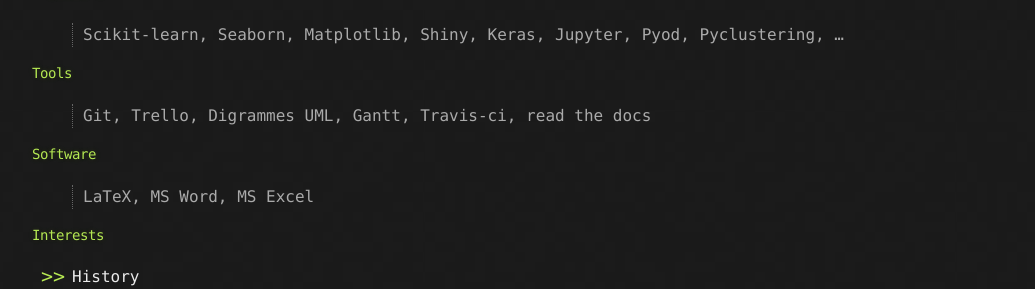
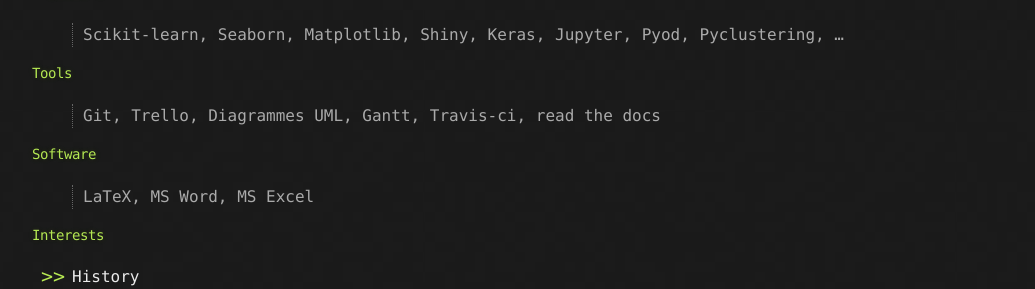
Before and after one commit to lachhebo/lachhebo.github.io, a Jekyll site: the page built from about.md, in a window 1280 px wide. Shown: the part 1485-1774 px from the top of the page, without its empty margins (108-1143 px from the left). Built offline with Jekyll 4.4.1, drawn with Linux system fonts in a browser that asks for light colours.

Commit message:
typos: cv; features : footer

```diff
--- a/about.md
+++ b/about.md
@@ -54,7 +54,7 @@
 > Scikit-learn, Seaborn, Matplotlib, Shiny, Keras, Jupyter, Pyod, Pyclustering, ...
 
 #### Tools
-> Git, Trello, Digrammes UML, Gantt, Travis-ci, read the docs
+> Git, Trello, Diagrammes UML, Gantt, Travis-ci, read the docs
 
 #### Software
 > LaTeX, MS Word, MS Excel
```
Also changed, not shown: 1 other file.
